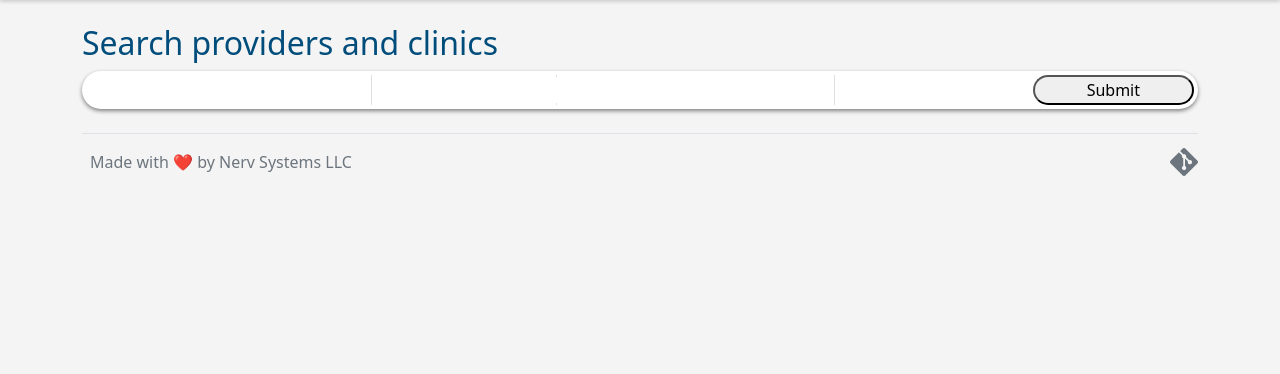
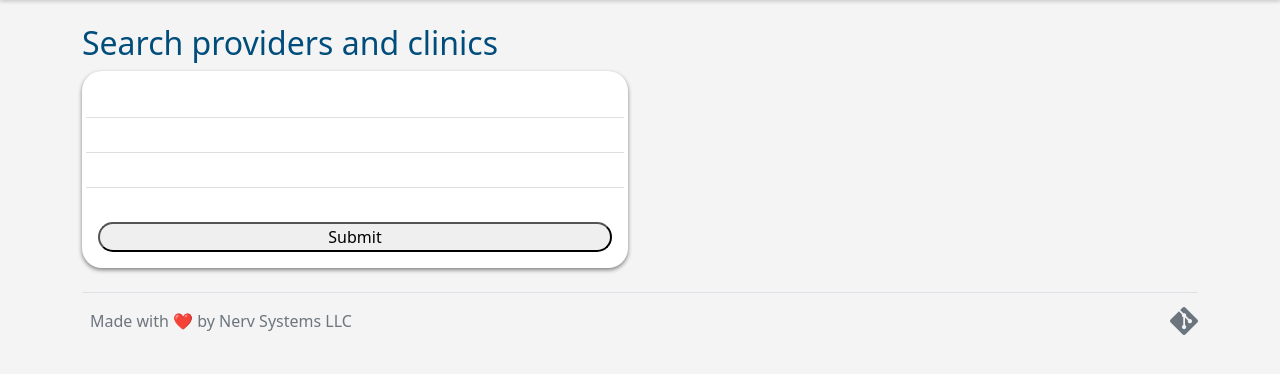
Before and after one commit to MirandaCalls/mychoicehrt, a Symfony app: template templates/search.html.twig in a window 1280 px wide. Shown: the part 66-440 px from the top of the page. Run offline with Twig, Linux system fonts and the light colour scheme; the template is opened without the code that fills it, so the values that code supplies are empty; form fields are guessed from the names that the template uses; style sheets or scripts are compiled from the project's sources; some libraries are stand-ins or nearby versions.

Commit message:
revamp search form and search results layouts

```diff
--- a/assets/searchForm.ts
+++ b/assets/searchForm.ts
@@ -9,6 +9,7 @@ export default function initSearchFormHandlers() {
         labelField: 'title',
         searchField: 'title',
         maxItems: 1,
+        load: onCitySearch,
         loadThrottle: 500,
         render: {
             item: (data, escape) => {
@@ -21,7 +22,6 @@ export default function initSearchFormHandlers() {
     searchType.on('change', () => {
         updateTomSelect(tomSelect);
     });
-    updateTomSelect(tomSelect, false);
 }
 
 async function onCitySearch(query, callback) {
@@ -50,13 +50,11 @@ async function onPostalSearch(query, callback) {
     ;
 }
 
-function updateTomSelect(tomSelect: TomSelect, clearOptions = true) {
+function updateTomSelect(tomSelect: TomSelect) {
     let searchByCity = $('#searchType option:selected').val() === 'city';
 
-    if (clearOptions) {
-        tomSelect.clear();
-        tomSelect.clearOptions();
-    }
+    tomSelect.clear();
+    tomSelect.clearOptions();
 
     if (searchByCity) {
         tomSelect.settings.load = onCitySearch;
--- a/assets/styles/_search_form.scss
+++ b/assets/styles/_search_form.scss
@@ -12,20 +12,9 @@
 .search-form {
   background-color: #fff;
   box-shadow: 0 2px 4px #0000007a;
-  border-radius: 10rem;
+  border-radius: 20px;
 }
 
-.right-divider {
-  border-right: 1px solid rgba(0, 0, 0, 0.125);
+.input-divider {
+  border-bottom: 1px solid rgba(0, 0, 0, 0.125);
 }
-
-@media(max-width: 992px) {
-  .search-form {
-    border-radius: 20px;
-  }
-
-  .right-divider {
-    border-right: none;
-    border-bottom: 1px solid rgba(0, 0, 0, 0.125);
-  }
-}
--- a/templates/search-form.html.twig
+++ b/templates/search-form.html.twig
@@ -2,22 +2,22 @@
 Parameters:
 * searchForm (object) : Symfony form object
 #}
-<div class="search-form p-3 p-lg-1 ps-lg-4">
+<div class="search-form p-3">
     {{ form_start(searchForm) }}
     <div class="row">
-        <div class="d-flex pb-1 pb-lg-0 align-items-center right-divider col-lg-3 col-xxl-2">
+        <div class="pb-1 input-divider">
             {{ form_widget(searchForm.countryCode, {'attr': {'class': 'border-0 shadow-0'}}) }}
         </div>
-        <div class="d-flex py-1 py-lg-0 align-items-center right-divider col-lg-2 col-xxl-2">
+        <div class="py-1 input-divider">
             {{ form_widget(searchForm.searchRadius, {'attr': {'class': 'border-0 shadow-0'}}) }}
         </div>
-        <div class="d-flex py-1 py-lg-0 align-items-center right-divider col-lg-3">
+        <div class="py-1 input-divider">
             {{ form_widget(searchForm.searchType, {'attr': {'class': 'border-0 shadow-0'}}) }}
         </div>
-        <div class="d-flex py-1 py-lg-0 align-items-center col-lg-2 col-xxl-4">
+        <div class="py-1">
             {{ form_widget(searchForm.searchText, {'attr': {'class': 'border-0 shadow-0', 'autocomplete': 'off'}}) }}
         </div>
-        <div class="d-grid col-lg-2 col-xxl-1">
+        <div class="d-grid">
             {{ form_widget(searchForm.submit, {'attr': {'class': 'rounded-pill btn-primary'}}) }}
         </div>
     </div>
--- a/templates/search.html.twig
+++ b/templates/search.html.twig
@@ -5,6 +5,17 @@
 {% block body %}
     <div class="container mt-4">
         <h2>Search providers and clinics</h2>
+        <div class="row">
+            {% if searchResults and searchResults.matchedLocation %}
+                <div class="col-lg-6 order-lg-1 mb-4 mb-lg-0">
+                    <div id="previewMap"
+                         data-origin-latitude="{{ searchResults.matchedLocation.latitude }}"
+                         data-origin-longitude="{{ searchResults.matchedLocation.longitude }}"
+                         data-search-radius="{{ searchResults.searchRadius }}"
+                    ></div>
+                </div>
+            {% endif %}
+            <div class="col-lg-6 order-lg-0">
                 {% include 'search-form.html.twig' with {
                     searchForm: searchForm
                 } only %}
@@ -13,15 +24,7 @@
                         {% set resultPluralized = searchResults.totalResults == 1 ? 'result' : 'results' %}
                         {% set milePluralized = searchResults.searchRadius == 1 ? 'mile' : 'miles' %}
                         <h4 class="mt-4">{{ searchResults.totalResults }} {{ resultPluralized }} within {{ searchResults.searchRadius }} {{ milePluralized }} of {{ searchResults.matchedLocation.title }}</h4>
-                <div class="row">
-                    <div class="col-lg-6 order-lg-1 mb-4 mb-lg-0">
-                        <div id="previewMap"
-                             data-origin-latitude="{{ searchResults.matchedLocation.latitude }}"
-                             data-origin-longitude="{{ searchResults.matchedLocation.longitude }}"
-                             data-search-radius="{{ searchResults.searchRadius }}"
-                        ></div>
-                    </div>
-                    <div class="col-lg-6 order-lg-0">
+
                         {% for clinic in searchResults.results %}
                             <div class="card clinic"
                                  data-index="{{ loop.index }}"
@@ -74,8 +77,15 @@
                                 </div>
                             </div>
                         {% endfor %}
+                    {% else %}
+                        <div class="alert alert-secondary mt-4" role="alert">
+                            No {{ pageFilters.searchType == 'city' ? 'cities' : 'postal codes' }} found matching "{{ pageFilters.searchText }}"
+                        </div>
+                    {% endif %}
+                {% endif %}
             </div>
         </div>
+        {% if searchResults and searchResults.matchedLocation %}
             <div class="row justify-content-center mt-4">
                 {% include 'pagination.html.twig' with {
                     currentFilters: pageFilters,
@@ -85,9 +95,6 @@
                     showAlwaysFirstAndLast: true
                 } only %}
             </div>
-            {% else %}
-                <p class="mt-4">No {{ pageFilters.searchType == 'city' ? 'cities' : 'postal codes' }} found matching "{{ pageFilters.searchText }}"</p>
-            {% endif %}
         {% endif %}
     </div>
 {% endblock %}
```
Also changed, not shown: templates/home.html.twig (+4 -3 lines). Lines whose indentation alone changed are shown as unchanged.
